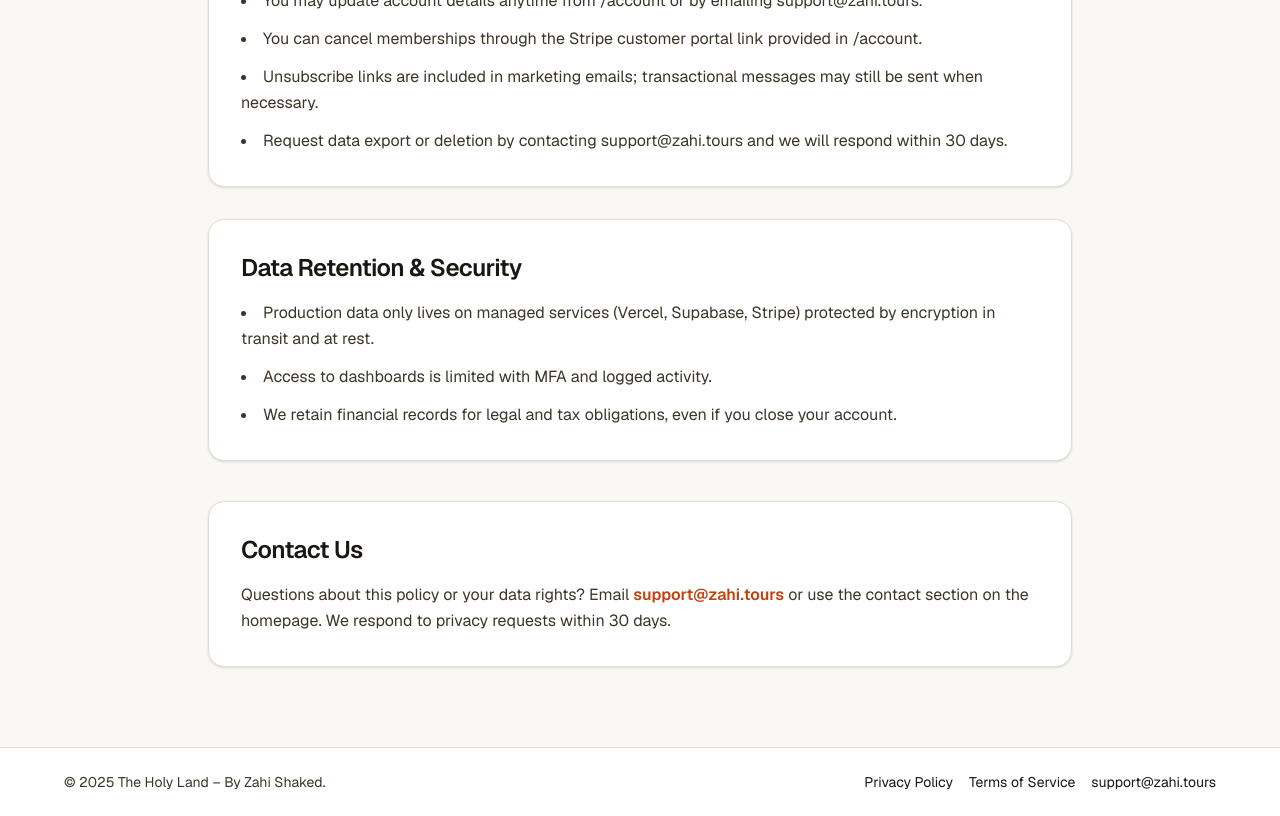
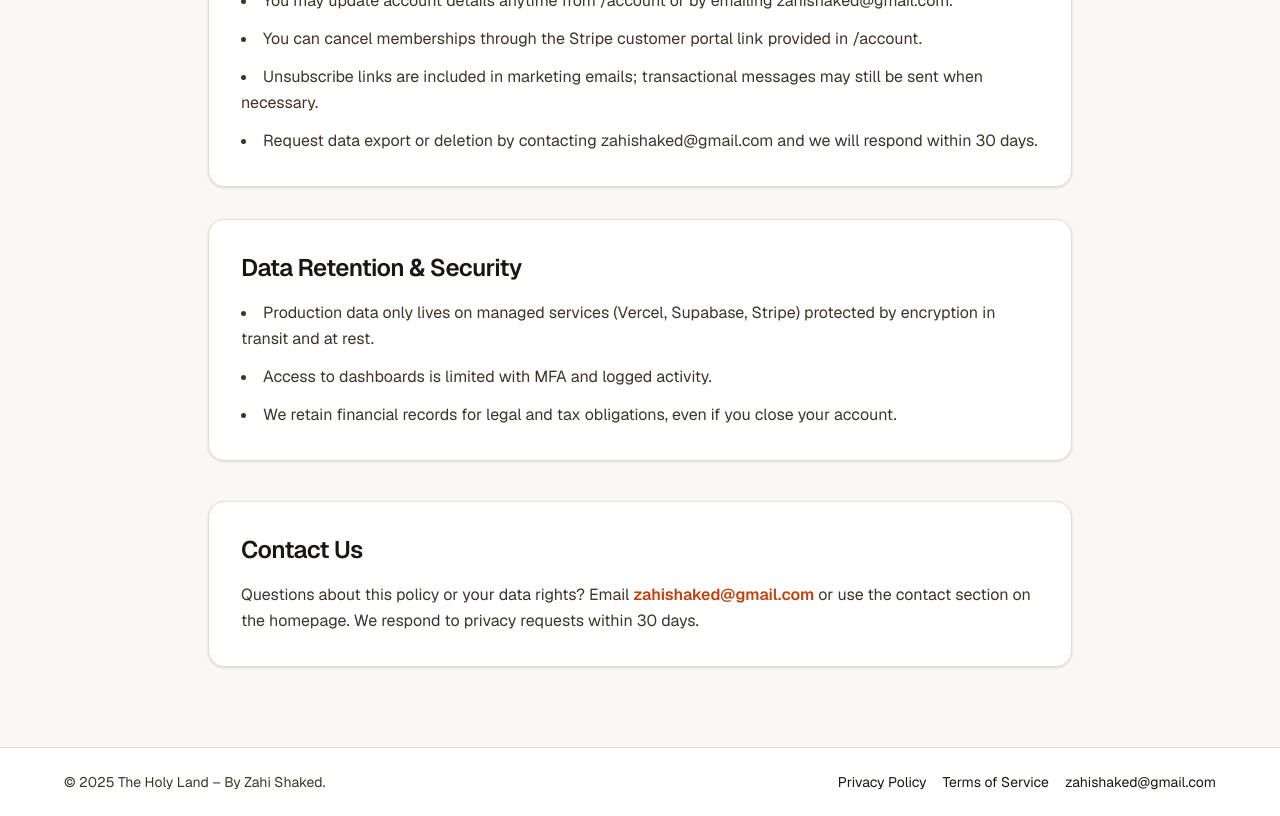
Before and after one commit to Ponzee/zahi-tours, a Next.js app: page /privacy in a window 1280 px wide. Shown: the part 1360-2176 px from the top of the page. Built offline with nearby package versions, Linux system fonts and the light colour scheme; no server answers.

Commit message:
Update contact email across site

```diff
--- a/app/page.tsx
+++ b/app/page.tsx
@@ -260,7 +260,7 @@ export default async function HomePage() {
               </div>
               <div className="flex items-center justify-between py-3 border-b border-[#e5ddd4]">
                 <span className="text-[#3d3529]">Email</span>
-                <span className="font-semibold text-[#1a1612]">guide@example.com</span>
+                <span className="font-semibold text-[#1a1612]">zahishaked@gmail.com</span>
               </div>
               <div className="flex items-center justify-between py-3">
                 <span className="text-[#3d3529]">Based in</span>
--- a/app/privacy/page.tsx
+++ b/app/privacy/page.tsx
@@ -38,10 +38,10 @@ const privacySections = [
   {
     title: "Your Choices",
     content: [
-      "You may update account details anytime from /account or by emailing support@zahi.tours.",
+      "You may update account details anytime from /account or by emailing zahishaked@gmail.com.",
       "You can cancel memberships through the Stripe customer portal link provided in /account.",
       "Unsubscribe links are included in marketing emails; transactional messages may still be sent when necessary.",
-      "Request data export or deletion by contacting support@zahi.tours and we will respond within 30 days.",
+      "Request data export or deletion by contacting zahishaked@gmail.com and we will respond within 30 days.",
     ],
   },
   {
@@ -96,10 +96,10 @@ export default function PrivacyPage() {
             <p className="mt-4 text-sm md:text-base leading-relaxed">
               Questions about this policy or your data rights? Email{" "}
               <a
-                href="mailto:support@zahi.tours"
+                href="mailto:zahishaked@gmail.com"
                 className="text-[#c2410c] font-semibold hover:text-[#9a3412]"
               >
-                support@zahi.tours
+                zahishaked@gmail.com
               </a>{" "}
               or use the contact section on the homepage. We respond to privacy requests within 30 days.
             </p>
--- a/app/terms/page.tsx
+++ b/app/terms/page.tsx
@@ -104,10 +104,10 @@ export default function TermsPage() {
             <p className="mt-4 text-sm md:text-base leading-relaxed">
               For questions about these Terms, tour agreements, or billing, email{" "}
               <a
-                href="mailto:support@zahi.tours"
+                href="mailto:zahishaked@gmail.com"
                 className="text-[#c2410c] font-semibold hover:text-[#9a3412]"
               >
-                support@zahi.tours
+                zahishaked@gmail.com
               </a>{" "}
               and include relevant booking or membership details.
             </p>
--- a/components/SiteFooter.tsx
+++ b/components/SiteFooter.tsx
@@ -17,10 +17,10 @@ export default function SiteFooter() {
             Terms of Service
           </Link>
           <a
-            href="mailto:support@zahi.tours"
+            href="mailto:zahishaked@gmail.com"
             className="hover:text-[#c2410c] transition-colors"
           >
-            support@zahi.tours
+            zahishaked@gmail.com
           </a>
         </div>
       </div>
```
Also changed, not shown: 1 other file (tests, documents, lock files or other folders).
